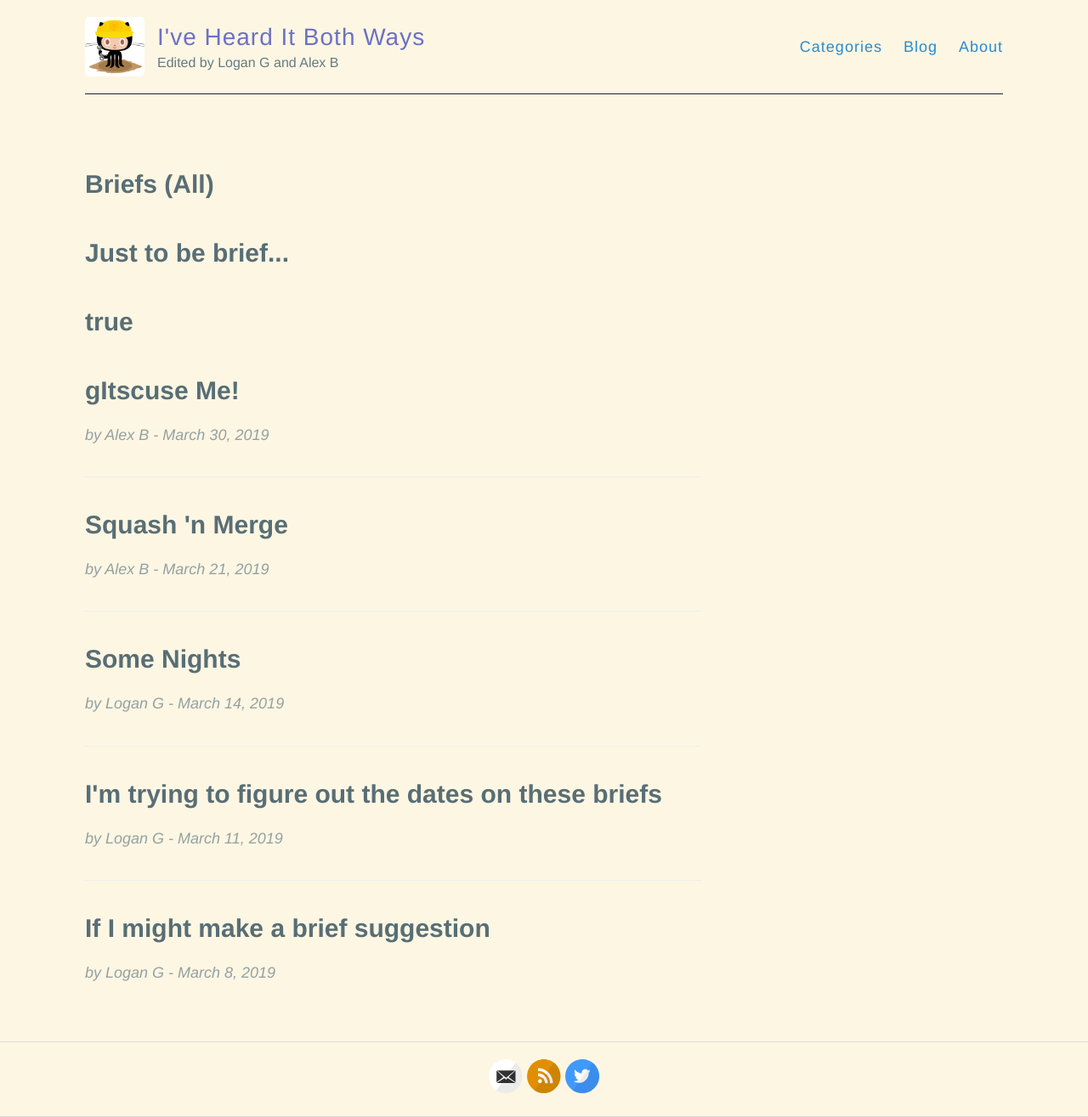
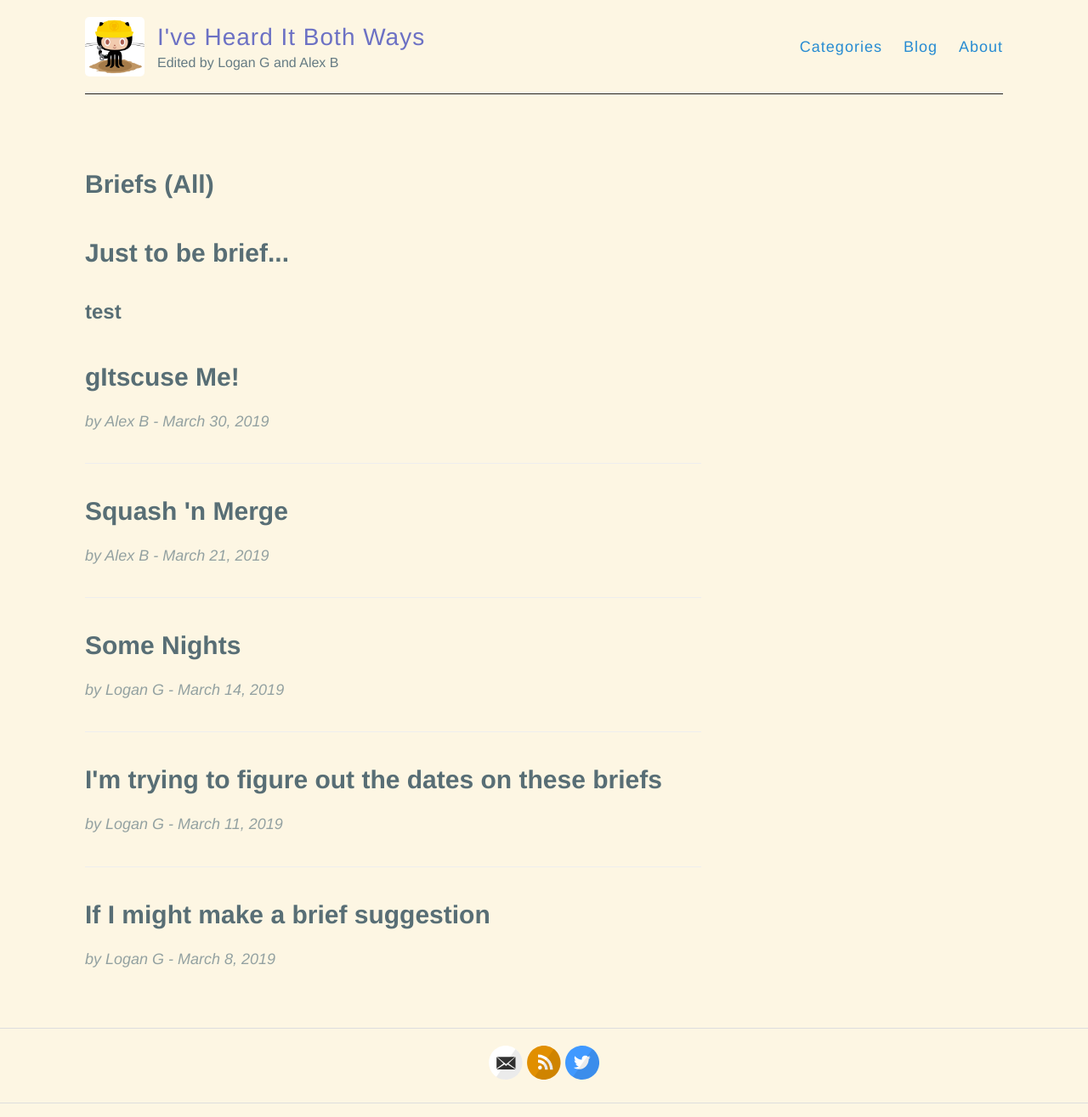
Before and after one commit to hencefarthing/hencefarthing.github.io, a Jekyll site: the page built from briefs.md, in a window 1280 px wide. Shown: the whole page at 85% size. Built offline with Jekyll 4.4.1, drawn with Linux system fonts in a browser that asks for light colours.

Commit message:
more tests for passing custom front matter variable

```diff
--- a/_includes/list-briefs.html
+++ b/_includes/list-briefs.html
@@ -1,7 +1,8 @@
 <div class="briefs">
 
     <h1><a href="{{ site.baseurl }}/briefs">Just to be brief...</a></h1>
-    <h1>{{ page.skip_title_link }}</h1>
+    <h2>{{ page.skip_title_link }}</h2>
+    <h2>{{ page.skip_title_link2 }}</h2>
 
     <!-- Briefs are reversed so most recent are on top -->
     {% assign briefs_reversed = site.briefs | reverse %}
--- a/_layouts/briefs-layout.html
+++ b/_layouts/briefs-layout.html
@@ -1,5 +1,6 @@
 ---
 layout: page
+skip_title_link2: test2
 ---
 
 {% include list-briefs.html %}
--- a/briefs.md
+++ b/briefs.md
@@ -2,5 +2,5 @@
 layout: briefs-layout
 title: Briefs (All)
 permalink: /briefs/
-skip_title_link: true
+skip_title_link: test
 ---
```
